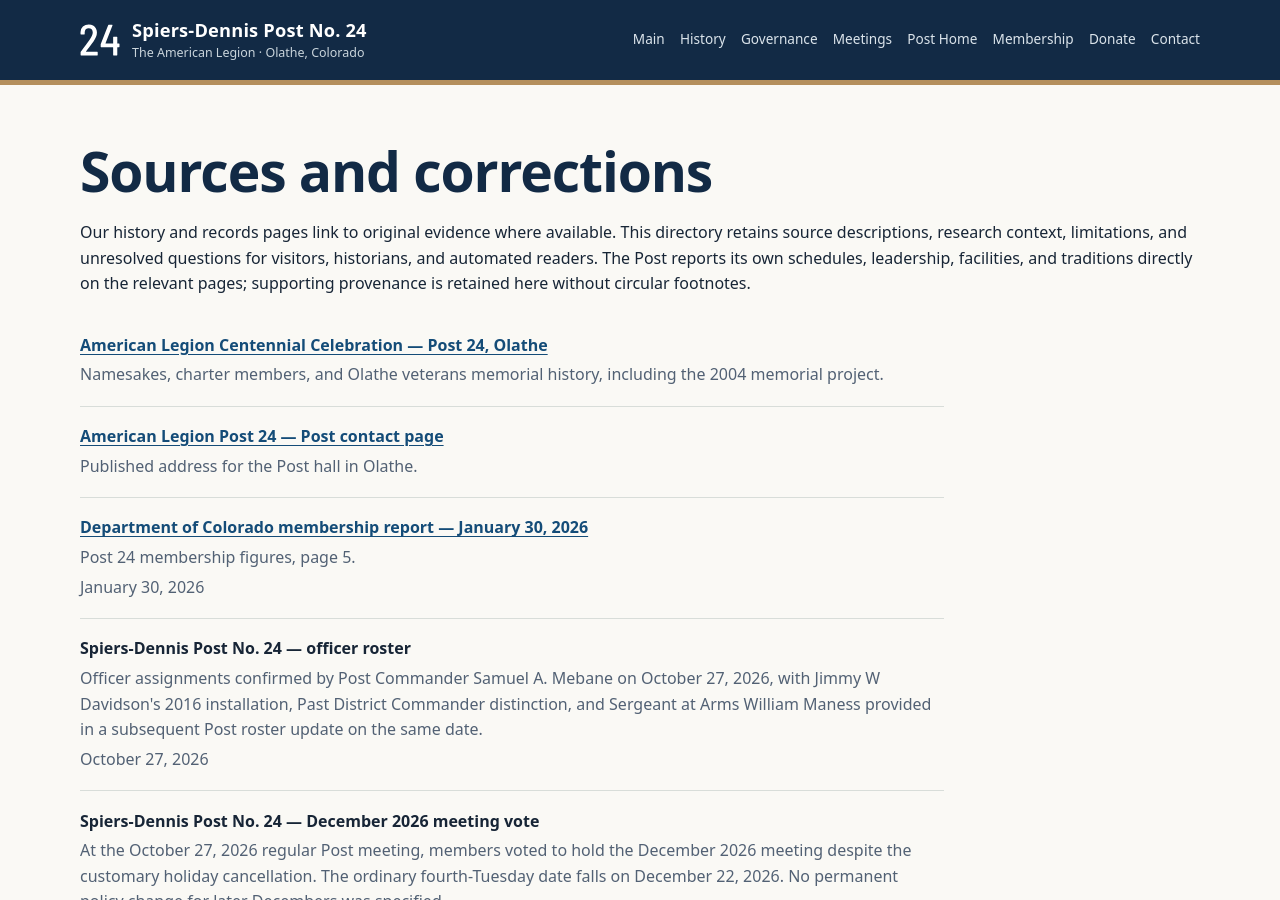
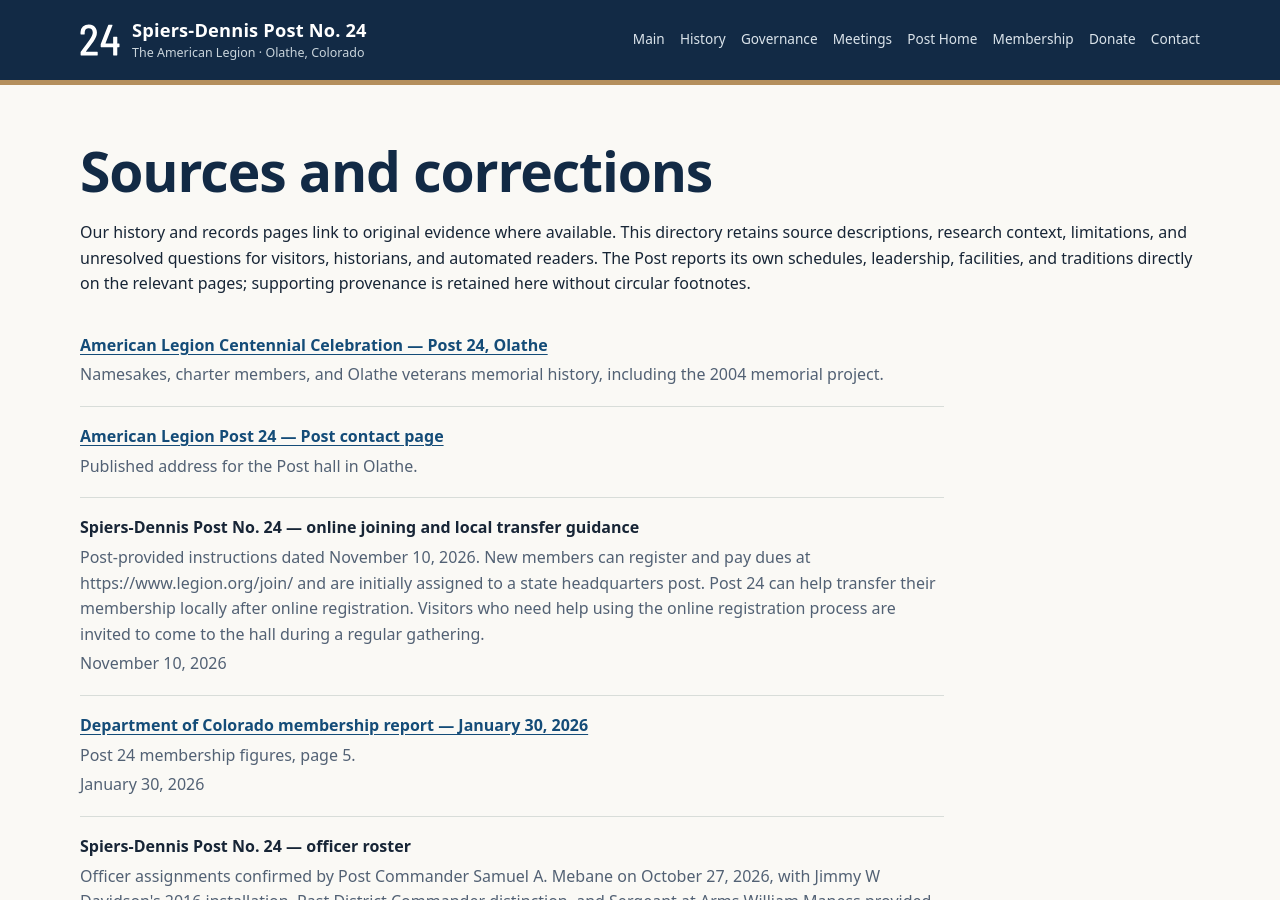
Before and after one commit to SPIERS-DENNIS-POST/spiers-dennis-post.github.io, a Jekyll site: the page built from sources/index.md, in a window 1280 px wide and 900 px high. Built offline with Jekyll 4.4.1, drawn with Linux system fonts in a browser that asks for light colours.

Commit message:
Record Post-provided membership registration guidance

```diff
--- a/_data/sources.yml
+++ b/_data/sources.yml
@@ -6,6 +6,10 @@
   title: American Legion Post 24 — Post contact page
   url: https://www.americanlegionpost24olathe.com/contact
   details: Published address for the Post hall in Olathe.
+- id: post-membership-guidance-2026-11-10
+  title: Spiers-Dennis Post No. 24 — online joining and local transfer guidance
+  details: Post-provided instructions dated November 10, 2026. New members can register and pay dues at https://www.legion.org/join/ and are initially assigned to a state headquarters post. Post 24 can help transfer their membership locally after online registration. Visitors who need help using the online registration process are invited to come to the hall during a regular gathering.
+  published_on: 2026-11-10
 - id: colorado-membership-2026-01-30
   title: Department of Colorado membership report — January 30, 2026
   url: https://coloradolegion.org/uploads/1/4/6/7/146715414/1-30-2026.pdf
```
